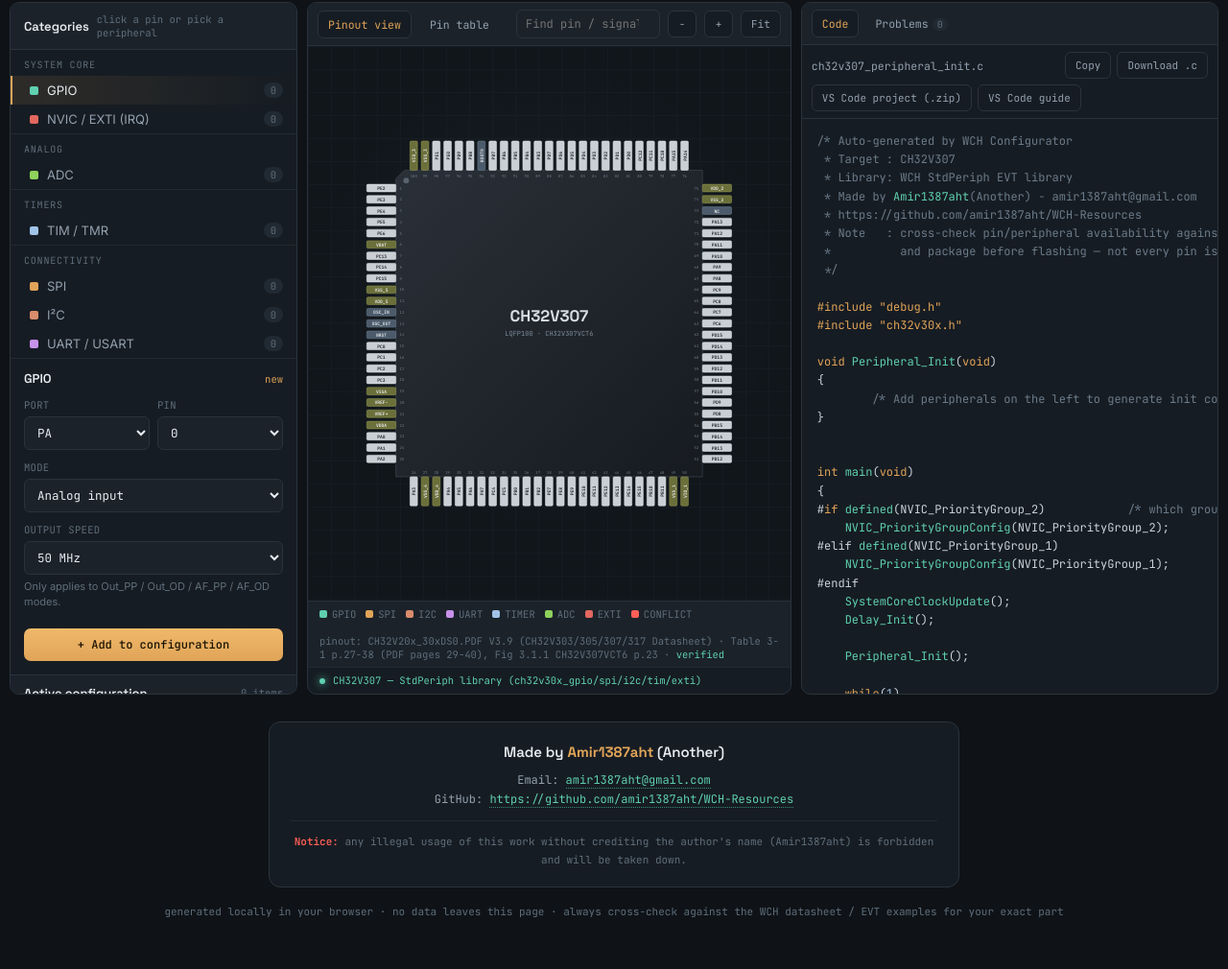
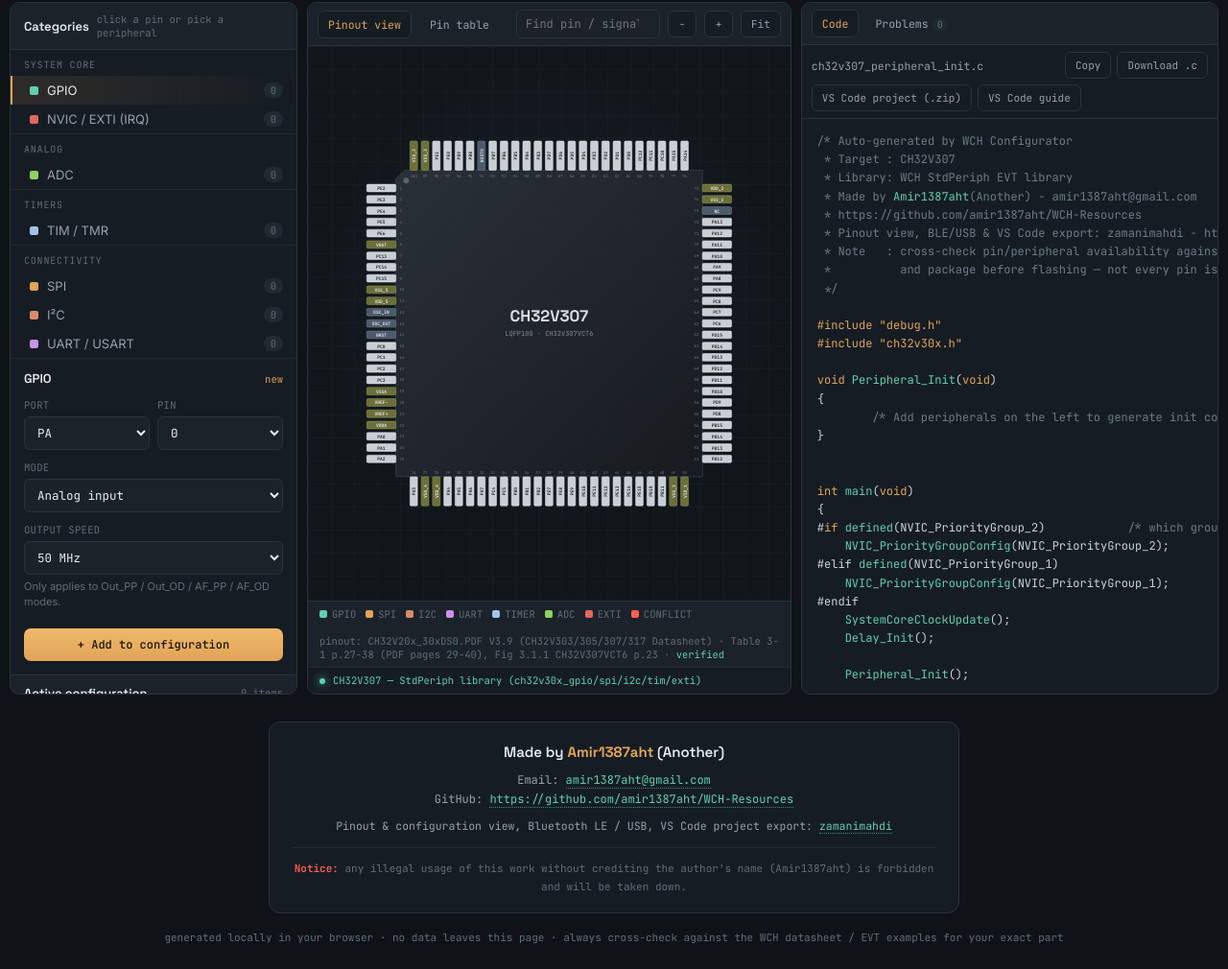
Before and after one commit to amir1387aht/WCH-Resources, a plain HTML site: page index.html in a window 1280 px wide. Shown: the part 115-1125 px from the top of the page at 96% size. Before the commit the page ends 1098 px from the top, so only its background shows below. Drawn offline with Linux system fonts and the light colour scheme.

Commit message:
Add contributor credit next to the original author credit

```diff
--- a/index.html
+++ b/index.html
@@ -5,6 +5,7 @@
   Email : amir1387aht@gmail.com
   GitHub: https://github.com/amir1387aht/WCH-Resources
   Any usage of this work without crediting the author's name is forbidden and will be taken down.
+  Contributor: zamanimahdi (https://github.com/zamanimahdi) - pinout & configuration view, Bluetooth LE / USB, VS Code project export
 -->
 <html lang="en">
 <head>
@@ -222,6 +223,7 @@
   .credits .by b{color:var(--copper);}
   .credits a{color:var(--teal); text-decoration:none; border-bottom:1px dotted var(--teal-dim);}
   .credits a:hover{color:var(--copper); border-bottom-color:var(--copper);}
+  .credits .contrib{margin-top:8px; font-size:11.5px; color:var(--text-dim);}
   .credits .legal{margin-top:12px; padding-top:12px; border-top:1px solid var(--line-soft); font-size:11px; color:var(--text-faint);}
   .credits .legal strong{color:var(--red); font-weight:600;}
   .below{padding:0 16px 10px;}
@@ -324,6 +326,7 @@
     <div class="by">Made by <b>Amir1387aht</b> (Another)</div>
     <div>Email: <a href="mailto:amir1387aht@gmail.com">amir1387aht@gmail.com</a></div>
     <div>GitHub: <a href="https://github.com/amir1387aht/WCH-Resources" target="_blank" rel="noopener noreferrer">https://github.com/amir1387aht/WCH-Resources</a></div>
+    <div class="contrib">Pinout &amp; configuration view, Bluetooth LE / USB, VS Code project export: <a href="https://github.com/zamanimahdi" target="_blank" rel="noopener noreferrer">zamanimahdi</a></div>
     <div class="legal"><strong>Notice:</strong> any illegal usage of this work without crediting the author's name (Amir1387aht) is forbidden and will be taken down.</div>
   </div>
   <footer>generated locally in your browser · no data leaves this page · always cross-check against the WCH datasheet / EVT examples for your exact part</footer>
@@ -1440,6 +1443,7 @@ ${helpers}
  * Library: ${style==='stdperiph' ? 'WCH StdPeriph EVT library' : 'WCH BLE SDK (CH5xx_common.h family)'}
  * Made by Amir1387aht (Another) - amir1387aht@gmail.com
  * https://github.com/amir1387aht/WCH-Resources
+ * Pinout view, BLE/USB & VS Code export: zamanimahdi - https://github.com/zamanimahdi
  * Note   : cross-check pin/peripheral availability against the ${v.id} datasheet
  *          and package before flashing — not every pin is bonded out on every package.
  */
```
